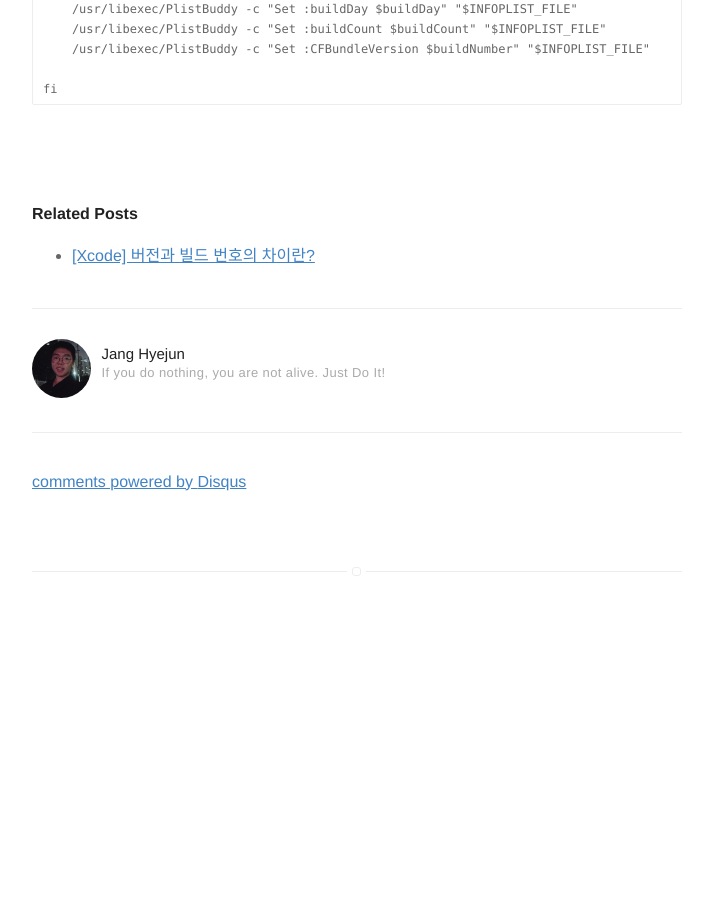
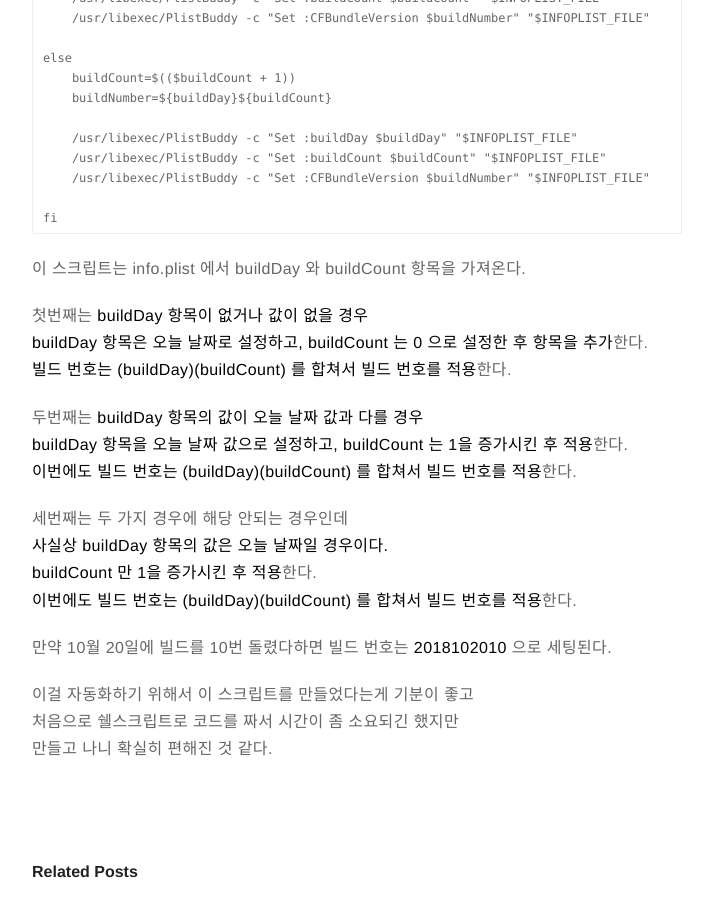
Before and after one commit to jhyejun/jhyejun.github.io, a Jekyll site: the page built from _posts/2018-10-20-build-number-script-using-date-and-count.md, in a window 1280 px wide and 900 px high, scrolled down 864 px. Shown: the whole window, without its empty margins (283-996 px from the left). Built offline with Jekyll 4.4.1, drawn with Linux system fonts in a browser that asks for light colours; comment, search, counter and statistics services are not loaded; before the commit the page ends 1516 px from its top, so only the background shows below that; some of the changed text lies outside the part shown.

Commit message:
Modify post
- [날짜와 카운트를 이용한 빌드 번호 스크립트 작성] 수정 왼료

````diff
--- a/_posts/2018-10-20-build-number-script-using-date-and-count.md
+++ b/_posts/2018-10-20-build-number-script-using-date-and-count.md
@@ -13,7 +13,10 @@ author: jhyejun
 description: build number auto-modification script using date and count
 ---
 
-
+이전 글 [[버전과 빌드 번호의 차이란?]]({{ site.url }}/blog/what-is-difference-between-version-and-build-number){:target="_blank"} 에서 올렸던<br>
+**빌드 번호를 자동으로 수정해주는 스크립트**를 만들었다.<br>
+사용법은 **[Xcode Build Phases] -> [Run Script]** 에 코드를 넣으면<br>
+**빌드할 때마다 빌드 번호가 자동으로 수정**된다.<br>
 
 ```
 #!/bin/bash
@@ -49,3 +52,25 @@ else
 
 fi
 ```
+
+이 스크립트는 info.plist 에서 buildDay 와 buildCount 항목을 가져온다.<br>
+
+첫번째는 **buildDay 항목이 없거나 값이 없을 경우**<br>
+**buildDay 항목은 오늘 날짜로 설정하고, buildCount 는 0 으로 설정한 후 항목을 추가**한다.<br>
+**빌드 번호는 (buildDay)(buildCount) 를 합쳐서 빌드 번호를 적용**한다.<br>
+
+두번째는 **buildDay 항목의 값이 오늘 날짜 값과 다를 경우**<br>
+**buildDay 항목을 오늘 날짜 값으로 설정하고, buildCount 는 1을 증가시킨 후 적용**한다.<br>
+**이번에도 빌드 번호는 (buildDay)(buildCount) 를 합쳐서 빌드 번호를 적용**한다.<br>
+
+세번째는 두 가지 경우에 해당 안되는 경우인데<br>
+**사실상 buildDay 항목의 값은 오늘 날짜일 경우이다.**<br>
+**buildCount 만 1을 증가시킨 후 적용**한다.<br>
+**이번에도 빌드 번호는 (buildDay)(buildCount) 를 합쳐서 빌드 번호를 적용**한다.<br>
+
+만약 10월 20일에 빌드를 10번 돌렸다하면 빌드 번호는 **2018102010** 으로 세팅된다.<br>
+
+
+이걸 자동화하기 위해서 이 스크립트를 만들었다는게 기분이 좋고<br>
+처음으로 쉘스크립트로 코드를 짜서 시간이 좀 소요되긴 했지만<br>
+만들고 나니 확실히 편해진 것 같다.<br>
````
Also changed, not shown: other parts of _posts/2018-10-20-build-number-script-using-date-and-count.md (+1 -1 lines), 1 other file.
